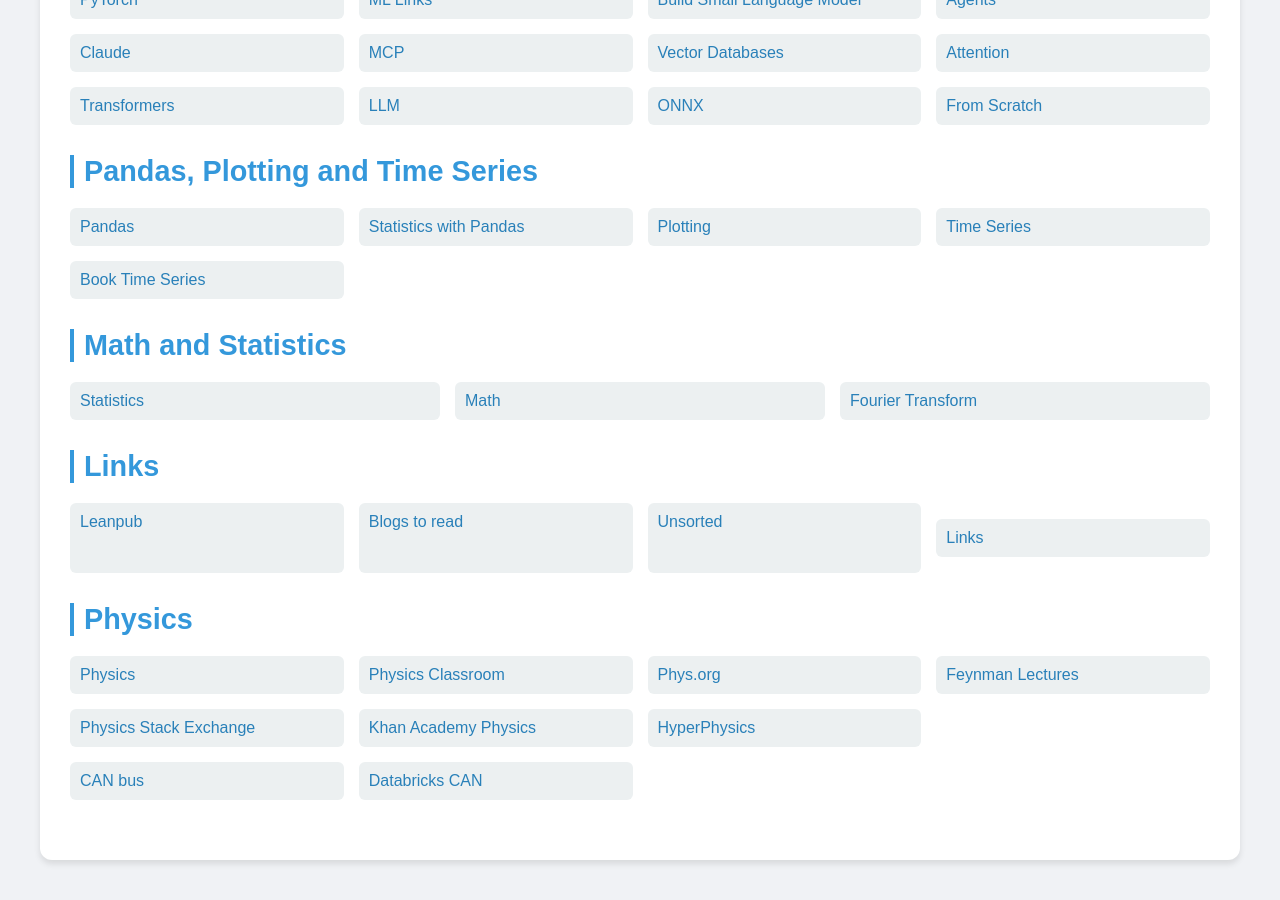
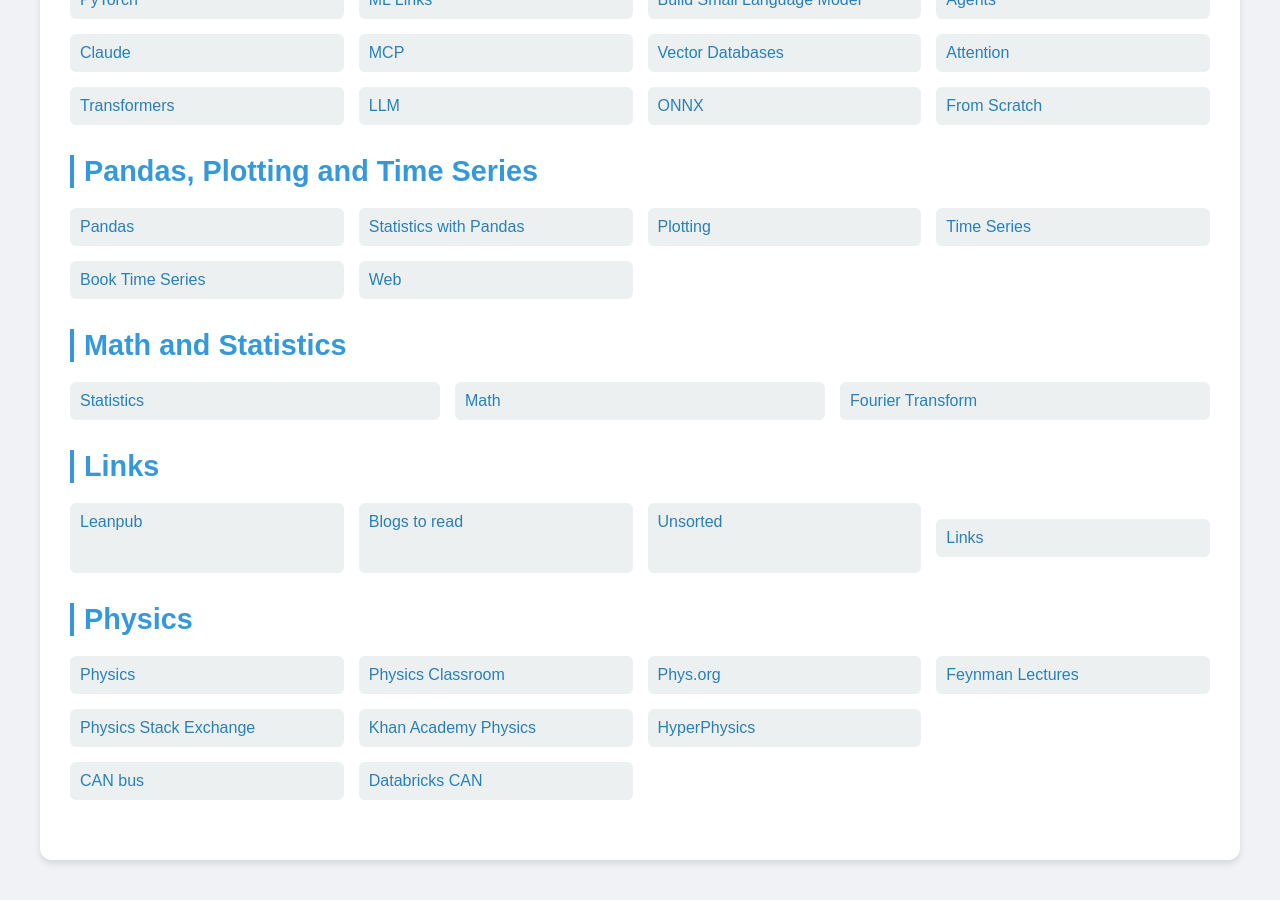
Before and after one commit to Michael-Lubinsky/michael-lubinsky.github.com, a Jekyll site: the page built from index.html, in a window 1280 px wide and 900 px high, scrolled down 2787 px. Built offline with Jekyll 4.4.1, drawn with Linux system fonts in a browser that asks for light colours.

Commit message:
Update index.html

```diff
--- a/index.html
+++ b/index.html
@@ -276,11 +276,13 @@
         <div class="category">
             <h2>Pandas, Plotting and Time Series</h2>
             <div class="links-grid">
-                 <a href="pandas/pandas.html">Pandas</a>
+                <a href="pandas/pandas.html">Pandas</a>
+
                 <a href="https://nbviewer.org/github/Michael-Lubinsky/michael-lubinsky.github.com/blob/main/pandas/Stat_101.ipynb">Statistics with Pandas</a>
                 <a href="plotting/plotting.html">Plotting</a>
                 <a href="timeseries/timeseries.html">Time Series</a>
                 <a href="https://leanpub.com/mastering_modern_time_series_forecasting">Book Time Series</a>
+                <a href="web/web.html">Web</a>
             </div>
         </div>
 
```
